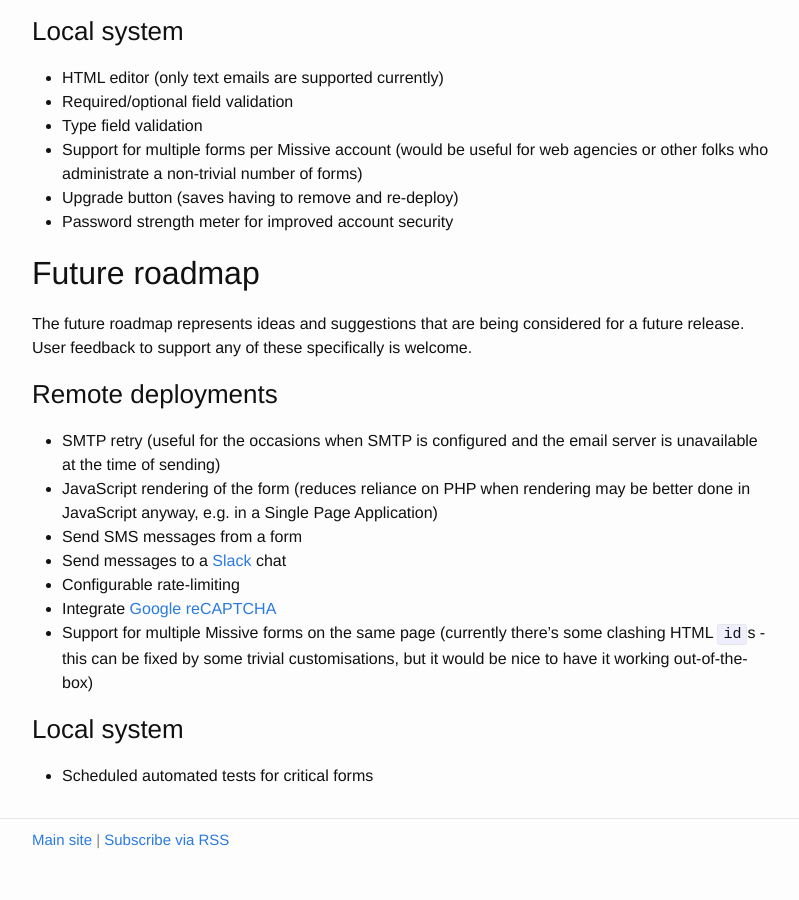
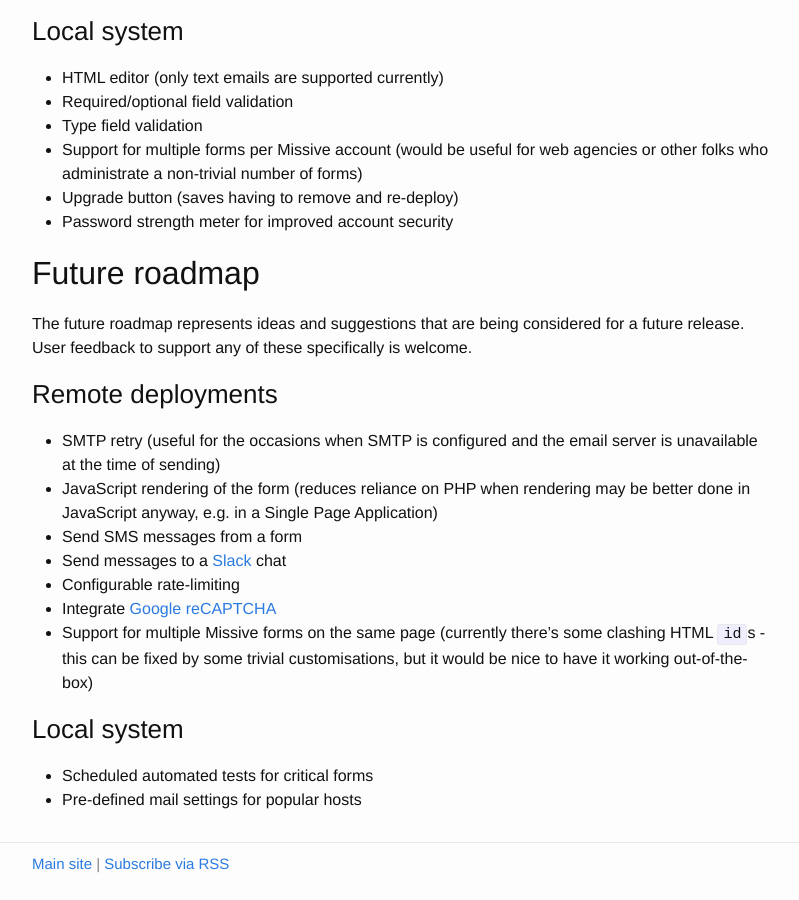
Before and after one commit to missive-app/docs, a Jekyll site: the page built from _posts/2018-02-09-roadmap.markdown, in a window 1280 px wide and 900 px high, scrolled down 629 px. Shown: the whole window, without its empty margins (238-1037 px from the left). Built offline with Jekyll 4.4.1, drawn with Linux system fonts in a browser that asks for light colours; before the commit the page ends 1505 px from its top, so only the background shows below that.

Commit message:
Add another roadmap idea

```diff
--- a/_posts/2018-02-09-roadmap.markdown
+++ b/_posts/2018-02-09-roadmap.markdown
@@ -61,3 +61,4 @@ be nice to have it working out-of-the-box)
 ### Local system
 
 * Scheduled automated tests for critical forms
+* Pre-defined mail settings for popular hosts
```
